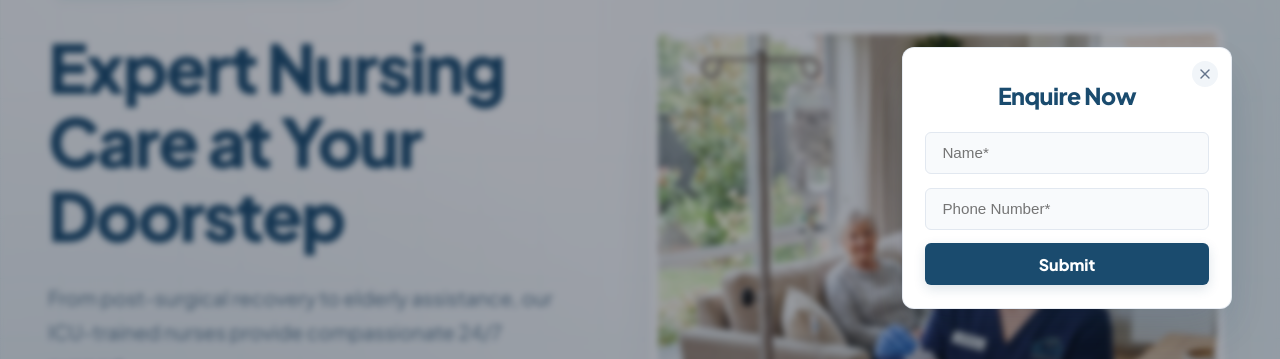
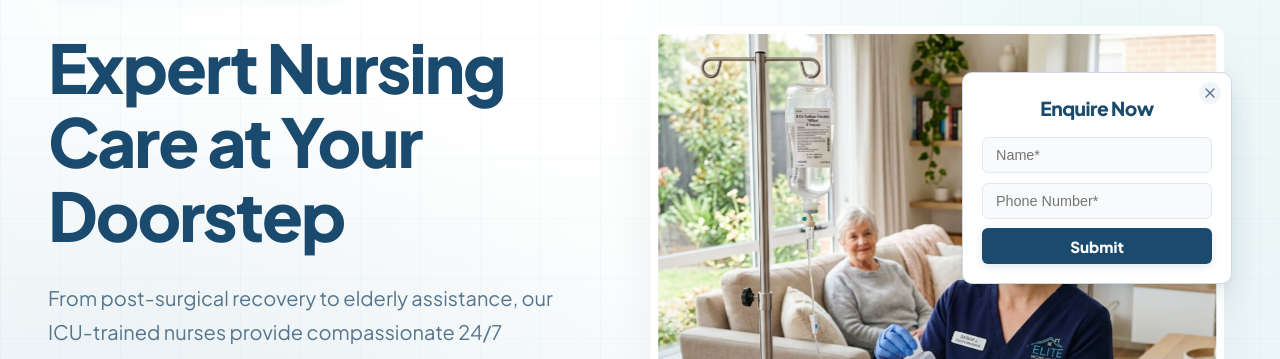
Before and after one commit to CFS-TECH/Suraksha-Lifecare, a React app in the folder frontend/: page / in a window 1280 px wide. Shown: the part 222-581 px from the top of the page. Built offline with nearby package versions, Linux system fonts and the light colour scheme; no server answers; the HTML template or start-up script is replaced by a standard one.

Commit message:
Optimize EnquiryPopup to ultra-compact size and remove backdrop blur and dark overlay

```diff
--- a/frontend/src/components/EnquiryPopup/EnquiryPopup.module.css
+++ b/frontend/src/components/EnquiryPopup/EnquiryPopup.module.css
@@ -4,8 +4,8 @@
   left: 0;
   right: 0;
   bottom: 0;
-  background-color: rgba(15, 23, 42, 0.4);
-  backdrop-filter: blur(3px);
+  background-color: transparent; /* No dark overlay */
+  backdrop-filter: none; /* No blur */
   z-index: 99999;
   display: flex;
   align-items: center;
@@ -15,19 +15,19 @@
 
 .popupCard {
   background: #ffffff;
-  border-radius: 12px;
-  border: 1px solid rgba(226, 232, 240, 0.8);
-  box-shadow: 0 20px 40px -8px rgba(26, 75, 110, 0.2);
-  padding: 1.6rem 1.4rem 1.4rem;
+  border-radius: 10px;
+  border: 1px solid rgba(203, 213, 225, 0.9);
+  box-shadow: 0 15px 30px -5px rgba(26, 75, 110, 0.15), 0 4px 6px -2px rgba(0, 0, 0, 0.05);
+  padding: 1.2rem;
   width: 100%;
-  max-width: 330px;
+  max-width: 270px;
   position: relative;
-  animation: slideInRight 0.35s cubic-bezier(0.16, 1, 0.3, 1) forwards;
+  animation: slideInRight 0.3s cubic-bezier(0.16, 1, 0.3, 1) forwards;
 }
 
 @keyframes slideInRight {
   from {
-    transform: translateX(40px);
+    transform: translateX(30px);
     opacity: 0;
   }
   to {
@@ -38,13 +38,13 @@
 
 .closeButton {
   position: absolute;
-  top: 0.8rem;
-  right: 0.8rem;
+  top: 0.6rem;
+  right: 0.6rem;
   background: #f1f5f9;
   border: none;
   border-radius: 50%;
-  width: 26px;
-  height: 26px;
+  width: 22px;
+  height: 22px;
   display: flex;
   align-items: center;
   justify-content: center;
@@ -59,19 +59,19 @@
 }
 
 .formTitle {
-  font-size: 1.45rem;
+  font-size: 1.2rem;
   font-weight: 800;
   color: #1a4b6e;
   text-align: center;
-  margin-top: 0.2rem;
-  margin-bottom: 1.1rem;
+  margin-top: 0.1rem;
+  margin-bottom: 0.8rem;
   letter-spacing: -0.5px;
 }
 
 .enquiryForm {
   display: flex;
   flex-direction: column;
-  gap: 0.85rem;
+  gap: 0.6rem;
 }
 
 .inputGroup {
@@ -80,11 +80,11 @@
 
 .formInput {
   width: 100%;
-  height: 42px;
-  padding: 0 1rem;
+  height: 36px;
+  padding: 0 0.8rem;
   border-radius: 6px;
   border: 1.5px solid #e2e8f0;
-  font-size: 0.95rem;
+  font-size: 0.9rem;
   color: #1a4b6e;
   background-color: #f8fafc;
   transition: all 0.3s ease;
@@ -99,22 +99,22 @@
 
 .submitButton {
   width: 100%;
-  height: 42px;
+  height: 36px;
   background: #1a4b6e;
   color: white;
   border: none;
   border-radius: 6px;
-  font-size: 1rem;
+  font-size: 0.95rem;
   font-weight: 800;
   cursor: pointer;
   transition: all 0.3s ease;
-  box-shadow: 0 4px 12px rgba(26, 75, 110, 0.15);
+  box-shadow: 0 3px 8px rgba(26, 75, 110, 0.12);
 }
 
 .submitButton:hover {
   background: #102e45;
   transform: translateY(-1px);
-  box-shadow: 0 6px 15px rgba(26, 75, 110, 0.25);
+  box-shadow: 0 5px 12px rgba(26, 75, 110, 0.2);
 }
 
 .submitButton:active {
@@ -122,10 +122,10 @@
 }
 
 .statusText {
-  font-size: 0.85rem;
+  font-size: 0.8rem;
   font-weight: 600;
   text-align: center;
-  padding: 0.5rem;
+  padding: 0.4rem;
   border-radius: 4px;
   margin: 0;
 }
@@ -149,7 +149,7 @@
   }
 
   .popupCard {
-    max-width: 90%;
-    padding: 1.5rem 1.25rem 1.25rem;
+    max-width: 85%;
+    padding: 1.2rem 1rem 1rem;
   }
 }
```
